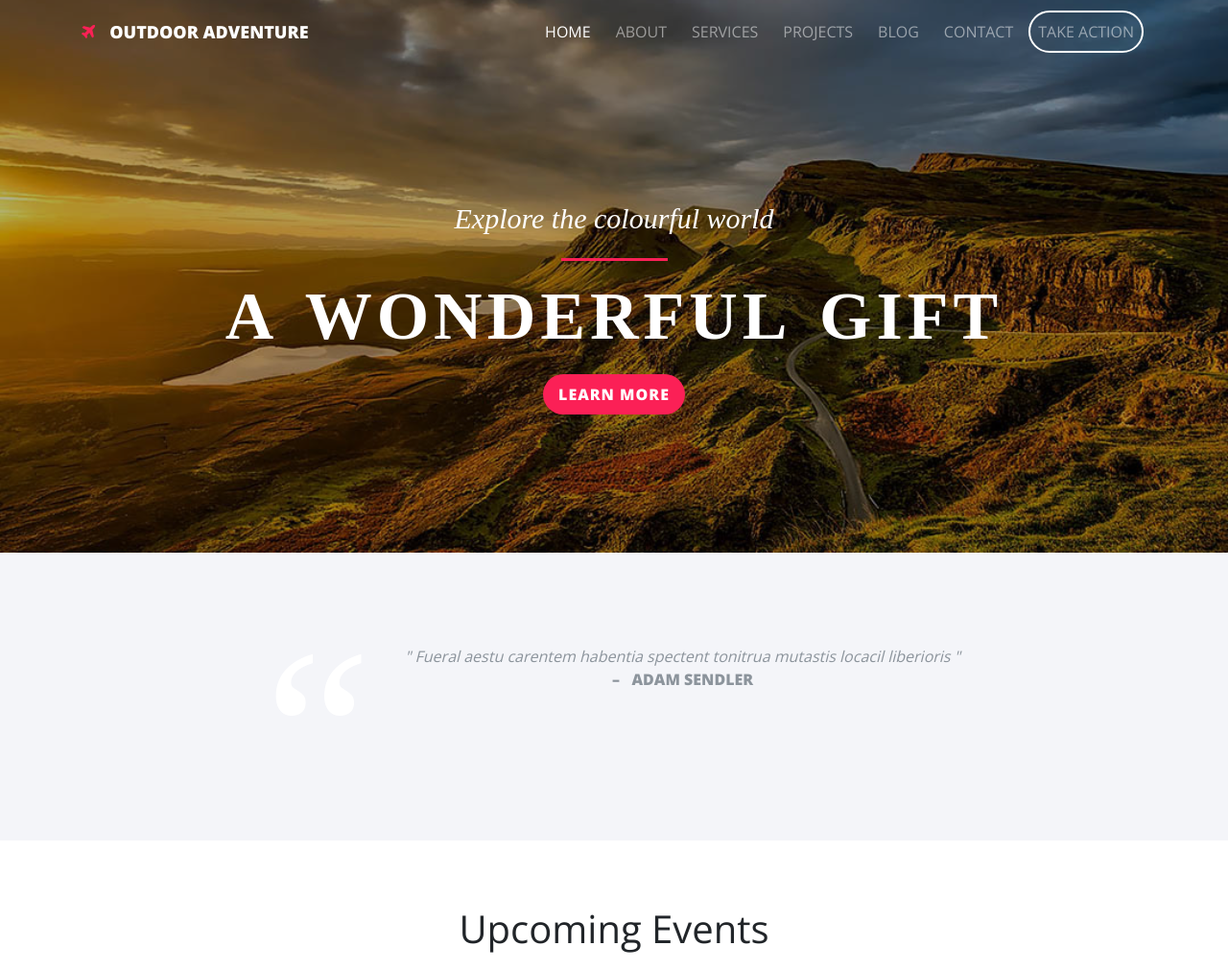
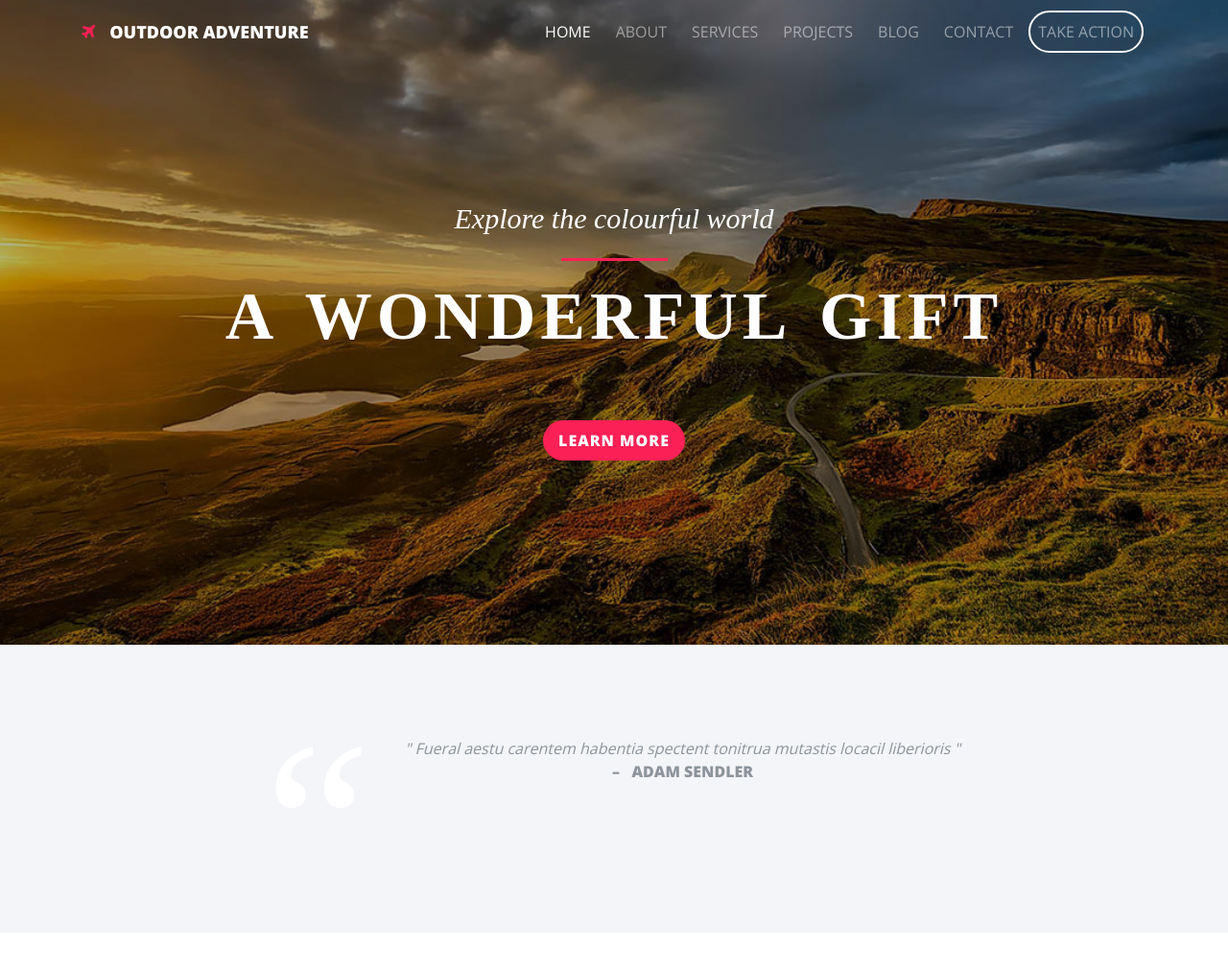
Before and after one commit to Najmulhaque2020/bootstrapoutdoor, a plain HTML site: page index.html in a window 1280 px wide. Shown: the top 1011 px of the page at 96% size. Drawn offline with nearby package versions, Linux system fonts and the light colour scheme.

Commit message:
Update index.html

```diff
--- a/index.html
+++ b/index.html
@@ -63,7 +63,7 @@
         <h2>Explore the colourful world</h2>
         <span></span>
         <h1>A WONDERFUL GIFT</h1>
-        <a href="#"><button class="btn learnmore1">learn more</button></a>
+        <a href="#"><button class="btn learnmore1 my-5">learn more</button></a>
     </div>
 </div>
 </header>
```
